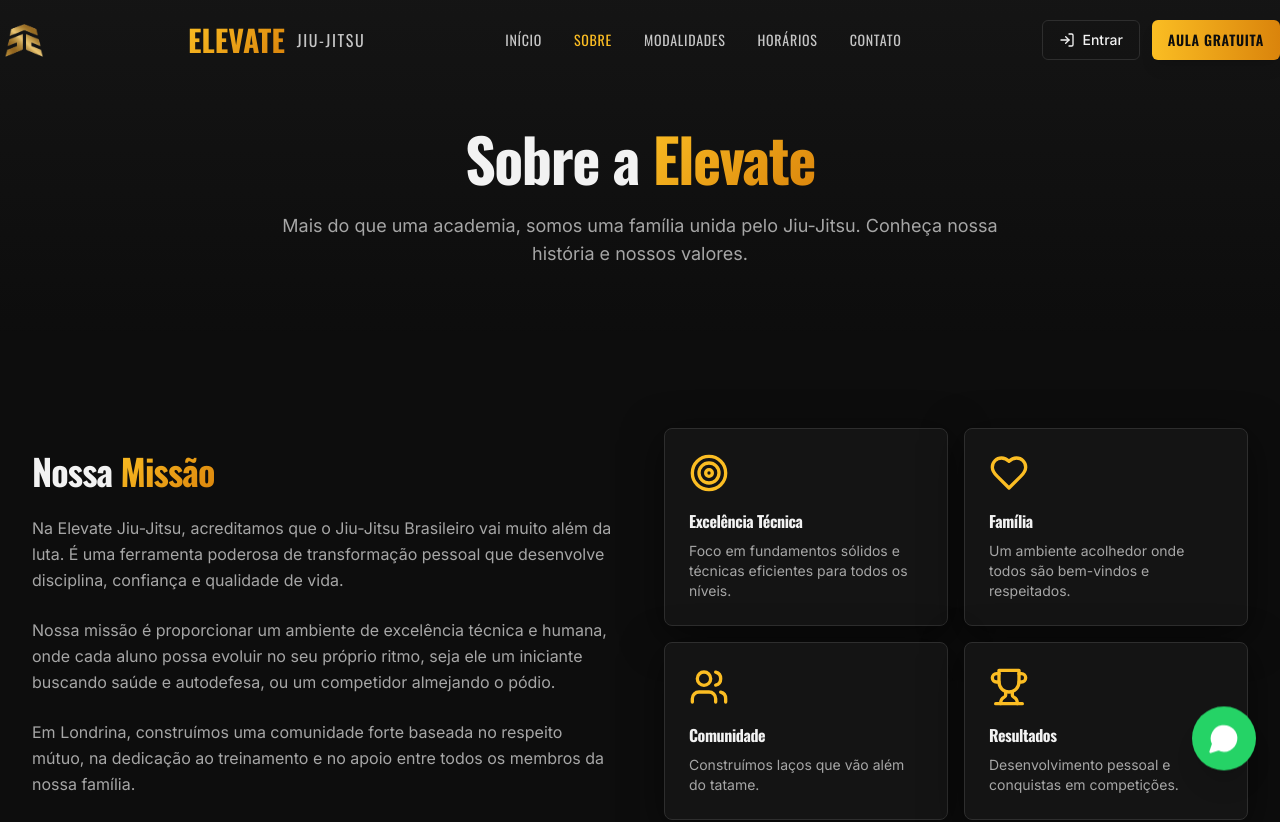
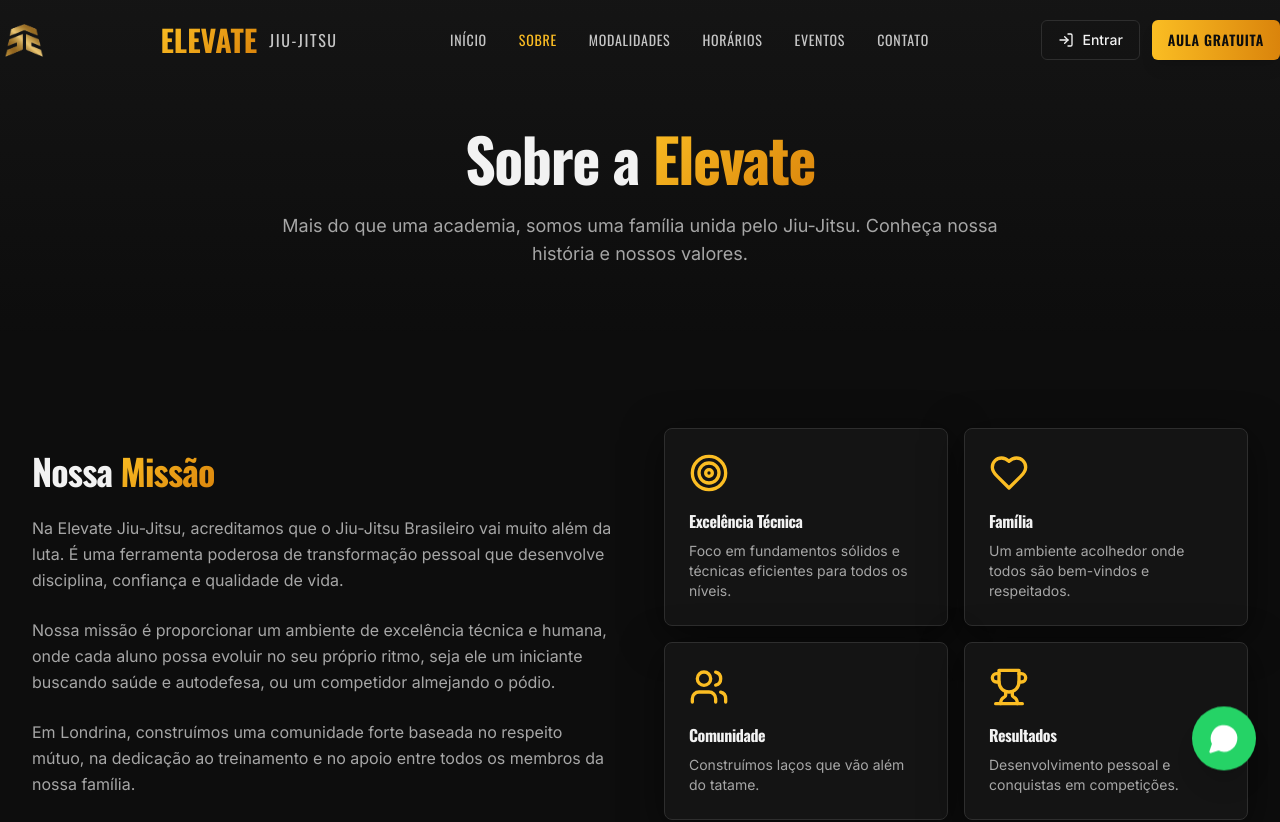
Before and after one commit to gabriellemospereira/elevatjiujitsu, a React (Vite) app: page /sobre in a window 1280 px wide. Shown: the top 822 px of the page. Built offline with nearby package versions, Linux system fonts and the light colour scheme; the HTML template or start-up script is replaced by a standard one; what @lovable.dev/cloud-auth-js would draw is missing.

Commit message:
Changes
Co-authored-by: gabriellemospereira <104632154+gabriellemospereira@users.noreply.github.com>

```diff
--- a/src/components/layout/Header.tsx
+++ b/src/components/layout/Header.tsx
@@ -25,6 +25,7 @@ const Header = () => {
     { href: "/sobre", label: "Sobre" },
     { href: "/modalidades", label: "Modalidades" },
     { href: "/horarios", label: "Horários" },
+    { href: "/eventos", label: "Eventos" },
     { href: "/contato", label: "Contato" },
   ];
 
```
